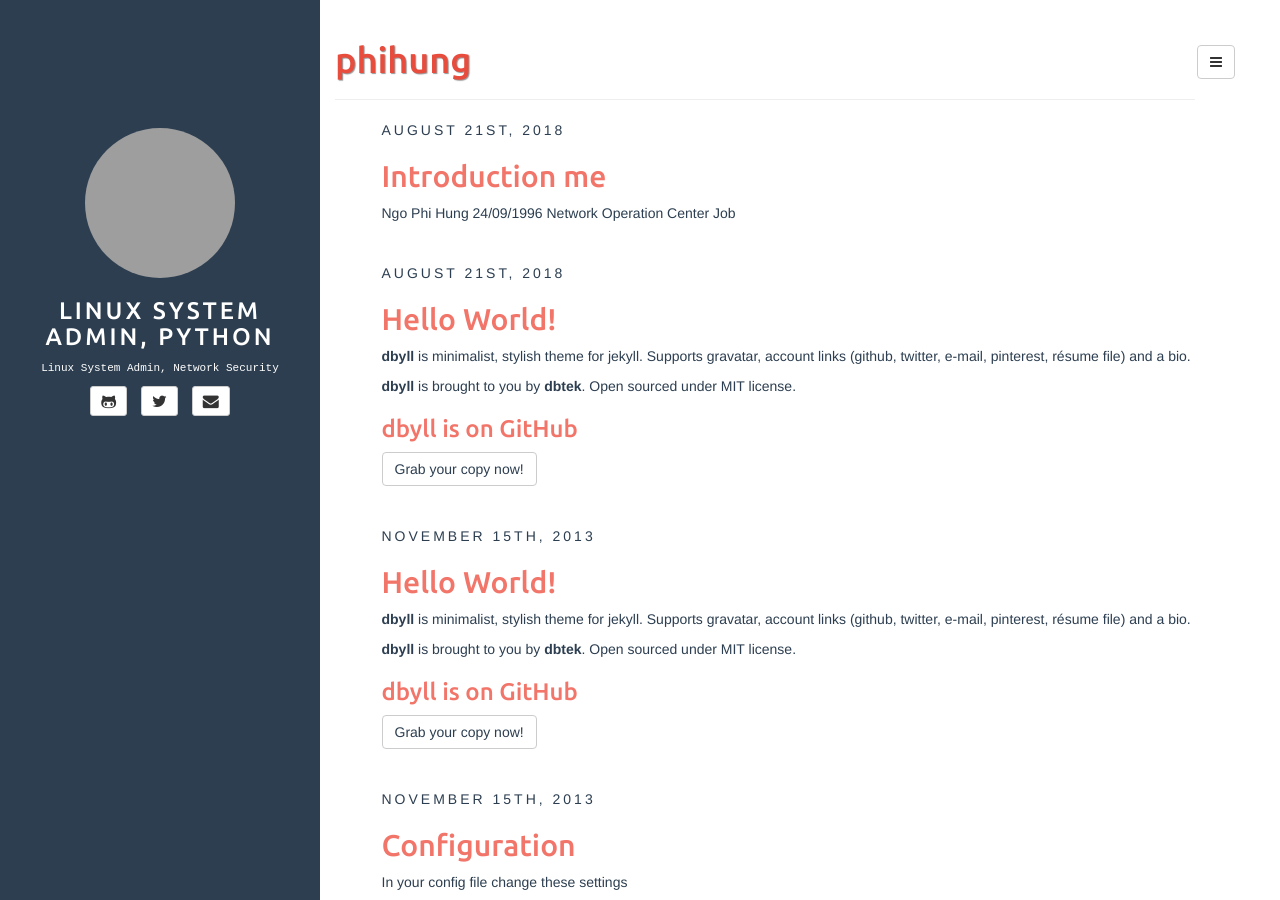
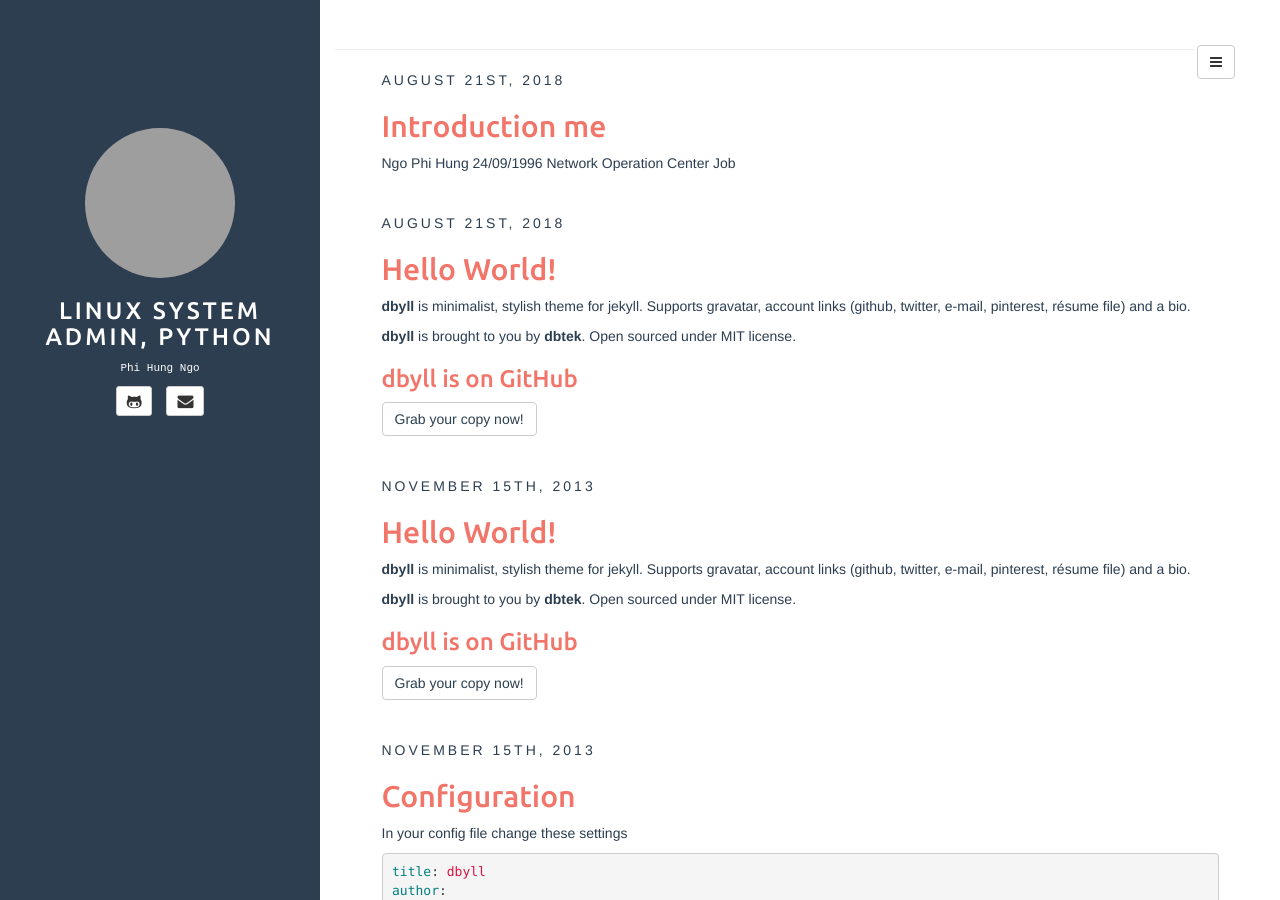
Before and after one commit to phihungdnv/phihungdnv.github.io, a Jekyll site: the page built from index.html, in a window 1280 px wide and 900 px high. Built offline with Jekyll 4.4.1, drawn with Linux system fonts in a browser that asks for light colours; the list of posts is cut into pages by our own code; grey boxes are pictures that could not be loaded.

Commit message:
edit _config.yml

```diff
--- a/_config.yml
+++ b/_config.yml
@@ -14,17 +14,17 @@ defaults:
     scope:
       path: "" # empty string for all files
     values:
-      title: phihung
+      title:Linux, Python, Shell
 
 description: Linux, Python, Shell
 author:
   name: phihung.ngo
   email: phihungdnv@gmail.com
   github: phihungdnv
-  twitter: phihung
-  pinterest: phihung
-  linkedin: phihung
-  bio: Linux System Admin, Network Security
+  twitter: null
+  pinterest: null
+  linkedin: null
+  bio: Phi Hung Ngo
   email_md5: 726351295ec82e145928582f595aa3aa
 
 rss_path: feed.xml
```
